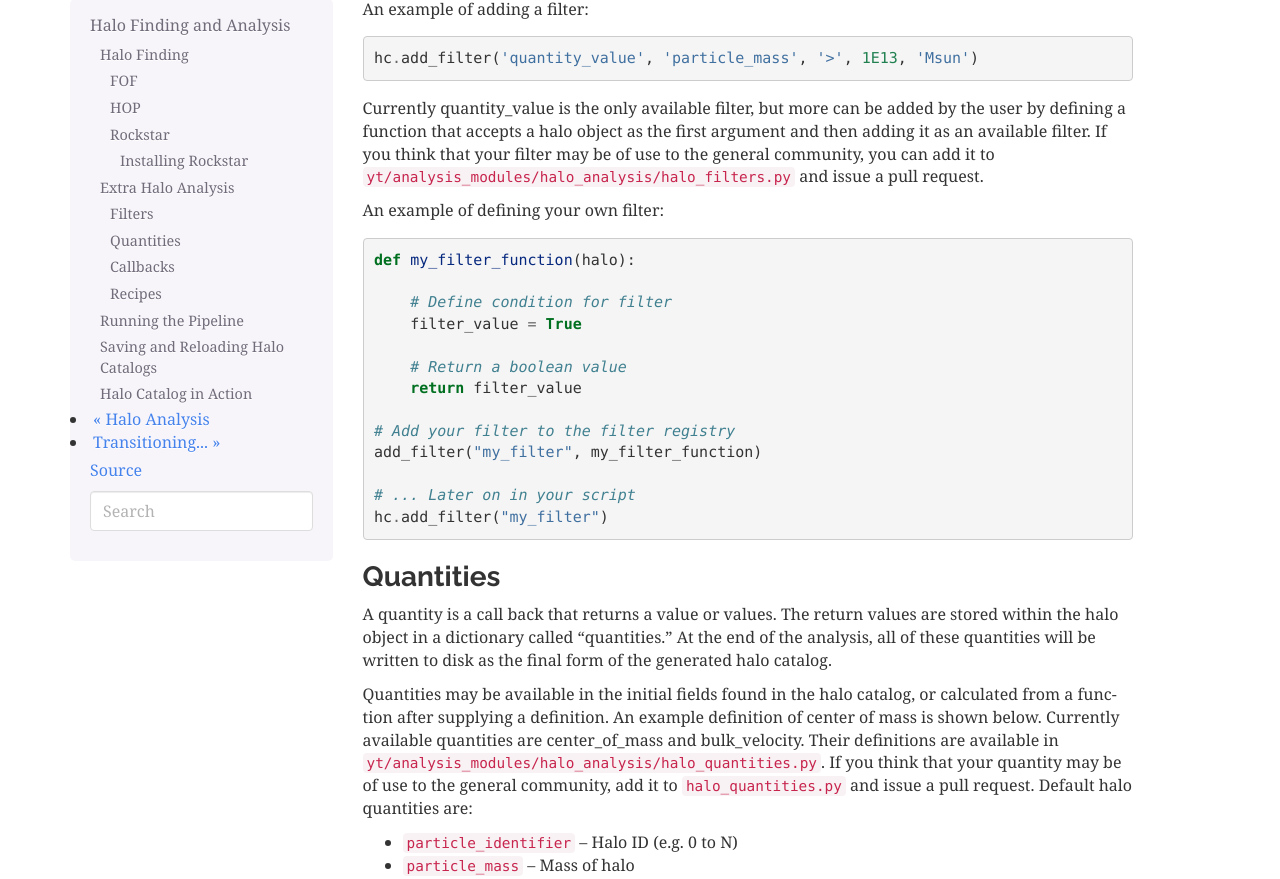
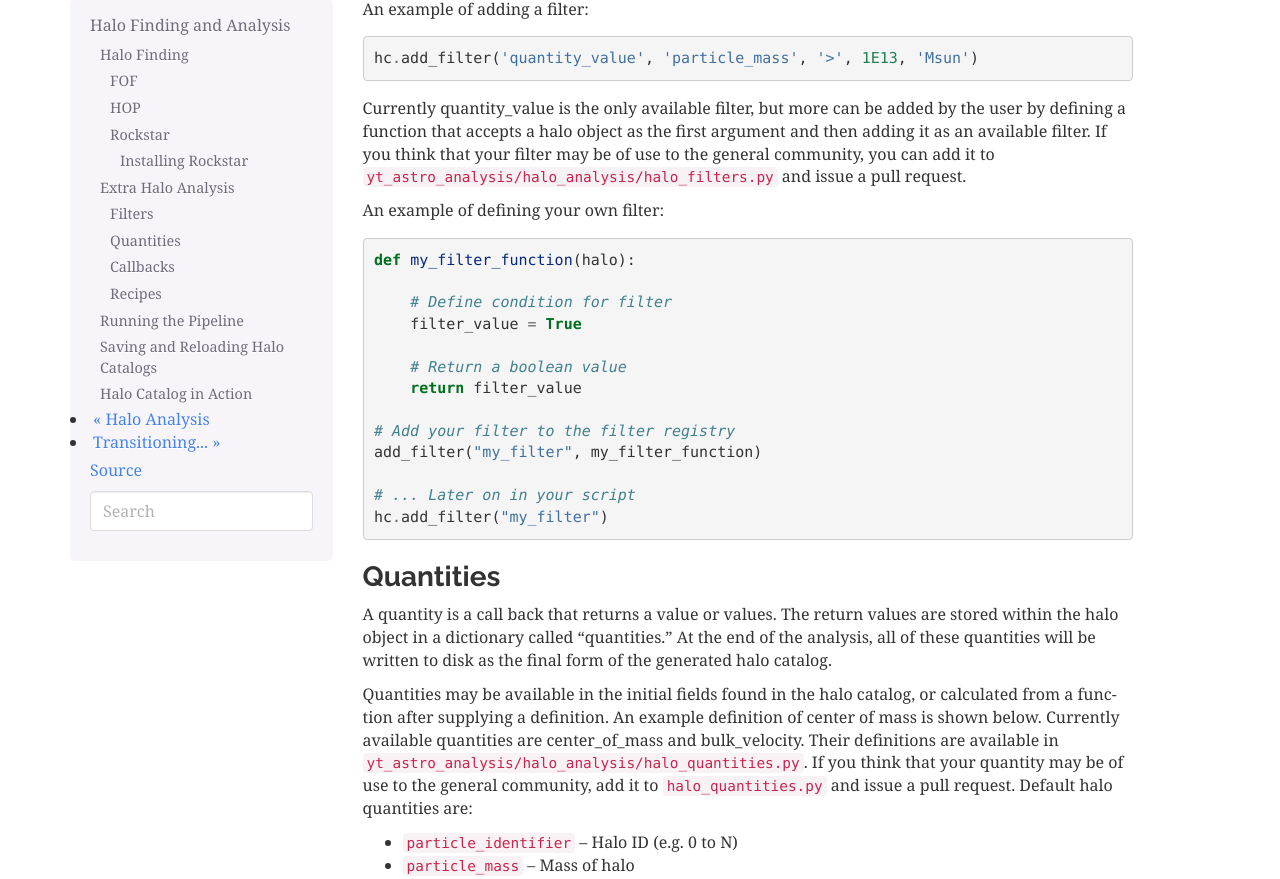
Before and after one commit to yt-project/yt_astro_analysis, a Sphinx documentation site: the page built from doc/source/halo_catalogs.rst, in a window 1280 px wide and 1400 px high, scrolled down 3902 px. Shown: the part 91-970 px from the top of the window. Built offline with Sphinx 7.4.7, drawn with Linux system fonts in a browser that asks for light colours; formulas are drawn with MathJax 3; pages that are not in the unit, such as notebooks, are missing from menus; some of the changed text lies outside the part shown.

Commit message:
Updating remaining references to analysis_modules.

```diff
--- a/doc/source/cookbook/halo_plotting.py
+++ b/doc/source/cookbook/halo_plotting.py
@@ -1,5 +1,5 @@
 import yt
-from yt.analysis_modules.halo_analysis.halo_catalog import HaloCatalog
+from yt.extensions.astro_analysis.halo_analysis.halo_catalog import HaloCatalog
 
 # Load the dataset
 ds = yt.load("Enzo_64/RD0006/RedshiftOutput0006")
--- a/doc/source/cookbook/halo_profiler.py
+++ b/doc/source/cookbook/halo_profiler.py
@@ -1,5 +1,5 @@
 import yt
-from yt.analysis_modules.halo_analysis.api import HaloCatalog
+from yt.extensions.astro_analysis.halo_analysis.api import HaloCatalog
 
 # Load the data set with the full simulation information
 # and rockstar halos
--- a/doc/source/cookbook/index.rst
+++ b/doc/source/cookbook/index.rst
@@ -44,7 +44,7 @@ Example Notebooks
    gadget_notebook
    owls_notebook
    ../visualizing/transfer_function_helper
-   ../analyzing/analysis_modules/sunyaev_zeldovich
+   sunyaev_zeldovich
    fits_radio_cubes
    fits_xray_images
    tipsy_notebook
--- a/doc/source/cookbook/light_cone_projection.py
+++ b/doc/source/cookbook/light_cone_projection.py
@@ -1,5 +1,5 @@
 import yt
-from yt.analysis_modules.cosmological_observation.api import \
+from yt.extensions.astro_analysis.cosmological_observation.api import \
      LightCone
 
 # Create a LightCone object extending from z = 0 to z = 0.1.
--- a/doc/source/cookbook/rockstar_nest.py
+++ b/doc/source/cookbook/rockstar_nest.py
@@ -7,9 +7,9 @@
 # Usage: mpirun -np <num_procs> --mca btl ^openib python this_script.py
 
 import yt
-from yt.analysis_modules.halo_analysis.halo_catalog import HaloCatalog
+from yt.extensions.astro_analysis.halo_analysis.halo_catalog import HaloCatalog
 from yt.data_objects.particle_filters import add_particle_filter
-from yt.analysis_modules.halo_finding.rockstar.api import RockstarHaloFinder
+from yt.extensions.astro_analysis.halo_finding.rockstar.api import RockstarHaloFinder
 yt.enable_parallelism() # rockstar halofinding requires parallelism
 
 # Create a dark matter particle filter
--- a/doc/source/halo_catalogs.rst
+++ b/doc/source/halo_catalogs.rst
@@ -282,7 +282,7 @@ Currently quantity_value is the only available filter, but more can be
 added by the user by defining a function that accepts a halo object as
 the first argument and then adding it as an available filter. If you
 think that your filter may be of use to the general community, you can
-add it to ``yt/analysis_modules/halo_analysis/halo_filters.py`` and issue a
+add it to ``yt_astro_analysis/halo_analysis/halo_filters.py`` and issue a
 pull request.
 
 An example of defining your own filter:
@@ -317,7 +317,7 @@ Quantities may be available in the initial fields found in the halo catalog,
 or calculated from a function after supplying a definition. An example
 definition of center of mass is shown below. Currently available quantities
 are center_of_mass and bulk_velocity. Their definitions are available in
-``yt/analysis_modules/halo_analysis/halo_quantities.py``. If you think that
+``yt_astro_analysis/halo_analysis/halo_quantities.py``. If you think that
 your quantity may be of use to the general community, add it to
 ``halo_quantities.py`` and issue a pull request.  Default halo quantities are:
 
@@ -382,7 +382,7 @@ each halo with a radius that is twice the saved ``radius``.
    hc.add_callback("sphere", factor=2.0)
 
 Currently available callbacks are located in
-``yt/analysis_modules/halo_analysis/halo_callbacks.py``.  New callbacks may
+``yt_astro_analysis/halo_analysis/halo_callbacks.py``.  New callbacks may
 be added by using the syntax shown below. If you think that your
 callback may be of use to the general community, add it to
 halo_callbacks.py and issue a pull request.
@@ -423,7 +423,7 @@ with one call.  For example,
    hc.add_recipe("calculate_virial_quantities", ["radius", "matter_mass"])
 
 The available recipes are located in
-``yt/analysis_modules/halo_analysis/halo_recipes.py``.  New recipes can be
+``yt_astro_analysis/halo_analysis/halo_recipes.py``.  New recipes can be
 created in the following manner:
 
 .. code-block:: python
```
Also changed, not shown: doc/source/PPVCube.ipynb, doc/source/SZ_projections.ipynb, doc/source/cookbook/Halo_Analysis.ipynb.
